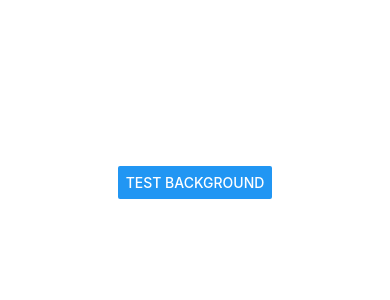
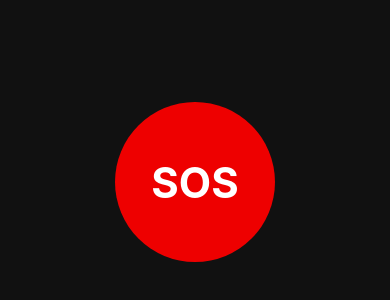
Before and after one commit to Radben97/EmergencyAssist, a React Native app: screen / in a window 390 px wide. Shown: the part 240-540 px from the top of the page. Built offline with nearby package versions, Linux system fonts and the light colour scheme.

Commit message:
implemented voicer feature

```diff
--- a/package.json
+++ b/package.json
@@ -20,6 +20,7 @@
     "install": "^0.13.0",
     "mappls-map-react-native": "^2.0.2",
     "npm": "^11.15.0",
+    "omt-router": "^1.0.3",
     "react": "19.2.3",
     "react-native": "0.85.3",
     "react-native-background-actions": "^4.1.0",
@@ -35,6 +36,7 @@
     "react-native-tcp-socket": "^6.4.1",
     "react-native-tts": "^4.1.1",
     "react-native-volume-manager": "^2.0.8",
+    "react-native-webview": "^13.16.1",
     "react-native-zip-archive": "^8.0.1"
   },
   "devDependencies": {
--- a/src/components/EmergencyCallTest.tsx
+++ b/src/components/EmergencyCallTest.tsx
@@ -1,33 +1,153 @@
-import React from 'react';
-import { View, Button } from 'react-native';
-import BackgroundActions from 'react-native-background-actions';
+import React, { useState } from 'react';
+import {
+  View,
+  Text,
+  TouchableOpacity,
+  StyleSheet,
+  Alert,
+  Linking,
+  PermissionsAndroid,
+  Platform,
+} from 'react-native';
+import Tts from 'react-native-tts';
+import InCallManager from 'react-native-incall-manager';
+import { VolumeManager } from 'react-native-volume-manager';
 
-const testBackground = async () => {
-  await BackgroundActions.start(async () => {
-    await new Promise(() => {
-      let count = 0;
-      const tick = () => {
-        count++;
-        console.log(`Background tick: ${count}`);
-        setTimeout(tick, 2000);
-      };
-      setTimeout(tick, 2000);
-    });
-  }, {
-    taskName: 'BackgroundTest',
-    taskTitle: 'Background Test',
-    taskDesc: 'Testing if background task stays alive...',
-    taskIcon: { name: 'ic_launcher', type: 'mipmap' },
-    color: '#ff0000',
-  });
-
-  console.log('Started — now press home and watch logs');
-};
+const PHONE_NUMBER = '8128694394';
+const MESSAGE = 'This is an automated emergency alert. Possible accident detected. Please respond immediately.';
 
 export default function EmergencyCallTest() {
+  const [calling, setCalling] = useState(false);
+  const [status, setStatus] = useState('');
+
+  const requestPermissions = async () => {
+    if (Platform.OS !== 'android') return true;
+    const result = await PermissionsAndroid.request(
+      PermissionsAndroid.PERMISSIONS.CALL_PHONE
+    );
+    return result === PermissionsAndroid.RESULTS.GRANTED;
+  };
+
+  const speak = () => {
+    setStatus('Speaking message...');
+    Tts.addEventListener('tts-finish', () => {
+      setStatus('Message sent. Ending call...');
+      setTimeout(() => {
+        InCallManager.stop();
+        setCalling(false);
+        setStatus('');
+      }, 2000);
+    });
+    Tts.speak(MESSAGE);
+  };
+
+  const startCall = async () => {
+    const ok = await requestPermissions();
+    if (!ok) {
+      Alert.alert('Permission Required', 'Phone permission is needed.');
+      return;
+    }
+
+    setCalling(true);
+    setStatus('Connecting...');
+
+    // Setup audio BEFORE opening dialer
+    await VolumeManager.setVolume(1.0);
+    InCallManager.start({ media: 'audio' });
+    InCallManager.setSpeakerphoneOn(true);
+    InCallManager.setForceSpeakerphoneOn(true);
+
+    Tts.setDefaultLanguage('en-IN');
+    Tts.setDefaultRate(0.45);
+
+    // Open dialer
+    Linking.openURL(`tel:${PHONE_NUMBER}`);
+
+    // Speak immediately — audio session is already active
+    // so even if app backgrounds briefly, audio keeps playing
+    setStatus('Waiting for pickup...');
+    setTimeout(() => {
+      speak();
+    }, 8000);
+  };
+
+  const cancelCall = () => {
+    Tts.stop();
+    InCallManager.stop();
+    setCalling(false);
+    setStatus('');
+  };
+
+  if (calling) {
+    return (
+      <View style={styles.callScreen}>
+        <Text style={styles.callNumber}>{PHONE_NUMBER}</Text>
+        <Text style={styles.callStatus}>{status}</Text>
+        <TouchableOpacity style={styles.endButton} onPress={cancelCall}>
+          <Text style={styles.endButtonText}>✕</Text>
+        </TouchableOpacity>
+      </View>
+    );
+  }
+
   return (
-    <View style={{ flex: 1, justifyContent: 'center', alignItems: 'center' }}>
-      <Button title="TEST BACKGROUND" onPress={testBackground} />
+    <View style={styles.container}>
+      <TouchableOpacity style={styles.sosButton} onPress={startCall}>
+        <Text style={styles.sosText}>SOS</Text>
+      </TouchableOpacity>
     </View>
   );
 }
+
+const styles = StyleSheet.create({
+  container: {
+    flex: 1,
+    justifyContent: 'center',
+    alignItems: 'center',
+    backgroundColor: '#111',
+  },
+  sosButton: {
+    width: 160,
+    height: 160,
+    borderRadius: 80,
+    backgroundColor: '#e00',
+    justifyContent: 'center',
+    alignItems: 'center',
+    elevation: 10,
+  },
+  sosText: {
+    color: '#fff',
+    fontSize: 42,
+    fontWeight: 'bold',
+  },
+  callScreen: {
+    flex: 1,
+    backgroundColor: '#1a1a1a',
+    justifyContent: 'center',
+    alignItems: 'center',
+    gap: 24,
+  },
+  callNumber: {
+    color: '#fff',
+    fontSize: 32,
+    fontWeight: 'bold',
+  },
+  callStatus: {
+    color: '#aaa',
+    fontSize: 18,
+  },
+  endButton: {
+    width: 70,
+    height: 70,
+    borderRadius: 35,
+    backgroundColor: '#e00',
+    justifyContent: 'center',
+    alignItems: 'center',
+    marginTop: 40,
+  },
+  endButtonText: {
+    color: '#fff',
+    fontSize: 28,
+    fontWeight: 'bold',
+  },
+});
```
Also changed, not shown: 10 other files (tests, documents, lock files or other folders).
